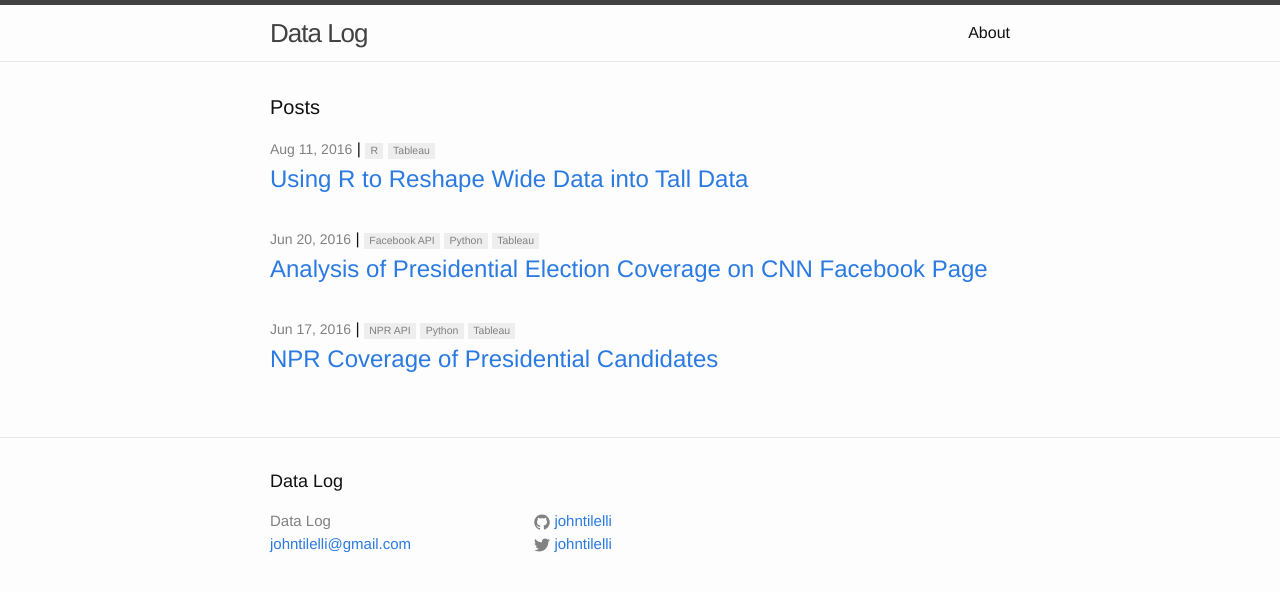
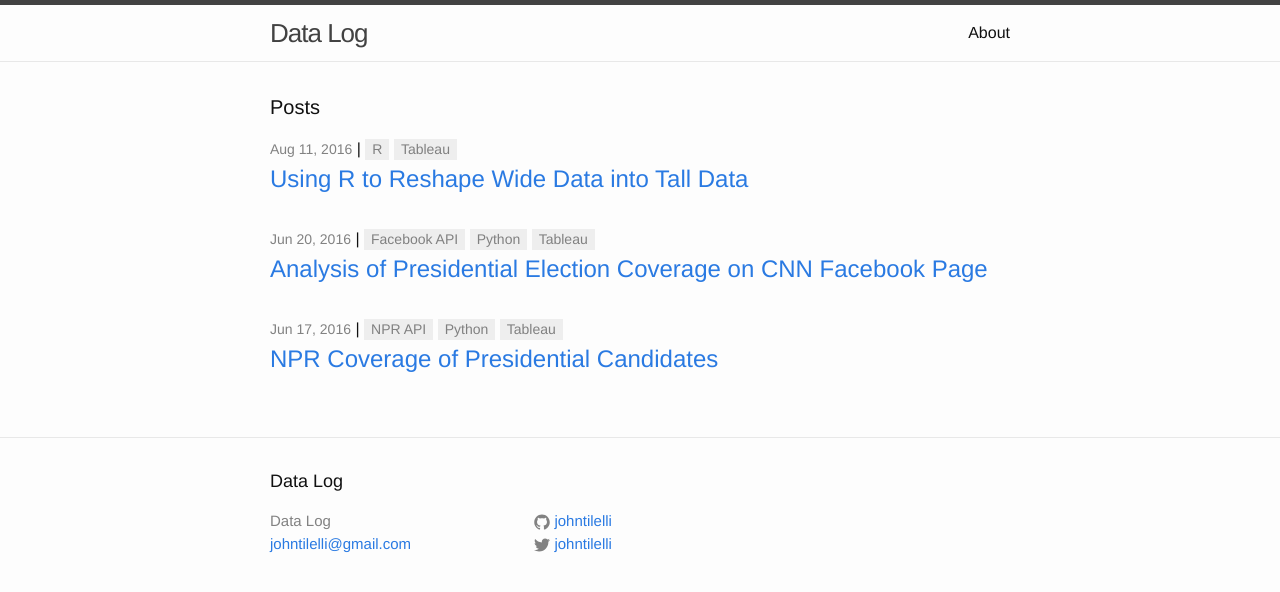
Before and after one commit to johntilelli/johntilelli.github.io, a Jekyll site: the page built from index.html, in a window 1280 px wide. Shown: the top 592 px of the page. Built offline with Jekyll 4.4.1, drawn with Linux system fonts in a browser that asks for light colours.

Commit message:
Update main.scss

```diff
--- a/css/main.scss
+++ b/css/main.scss
@@ -60,5 +60,5 @@
   padding: 0 0.5em;
   background-color: #eee;
   color: grey;
-  font-size: 10.5px;
+  font-size: 10.5pt;
 }
```
